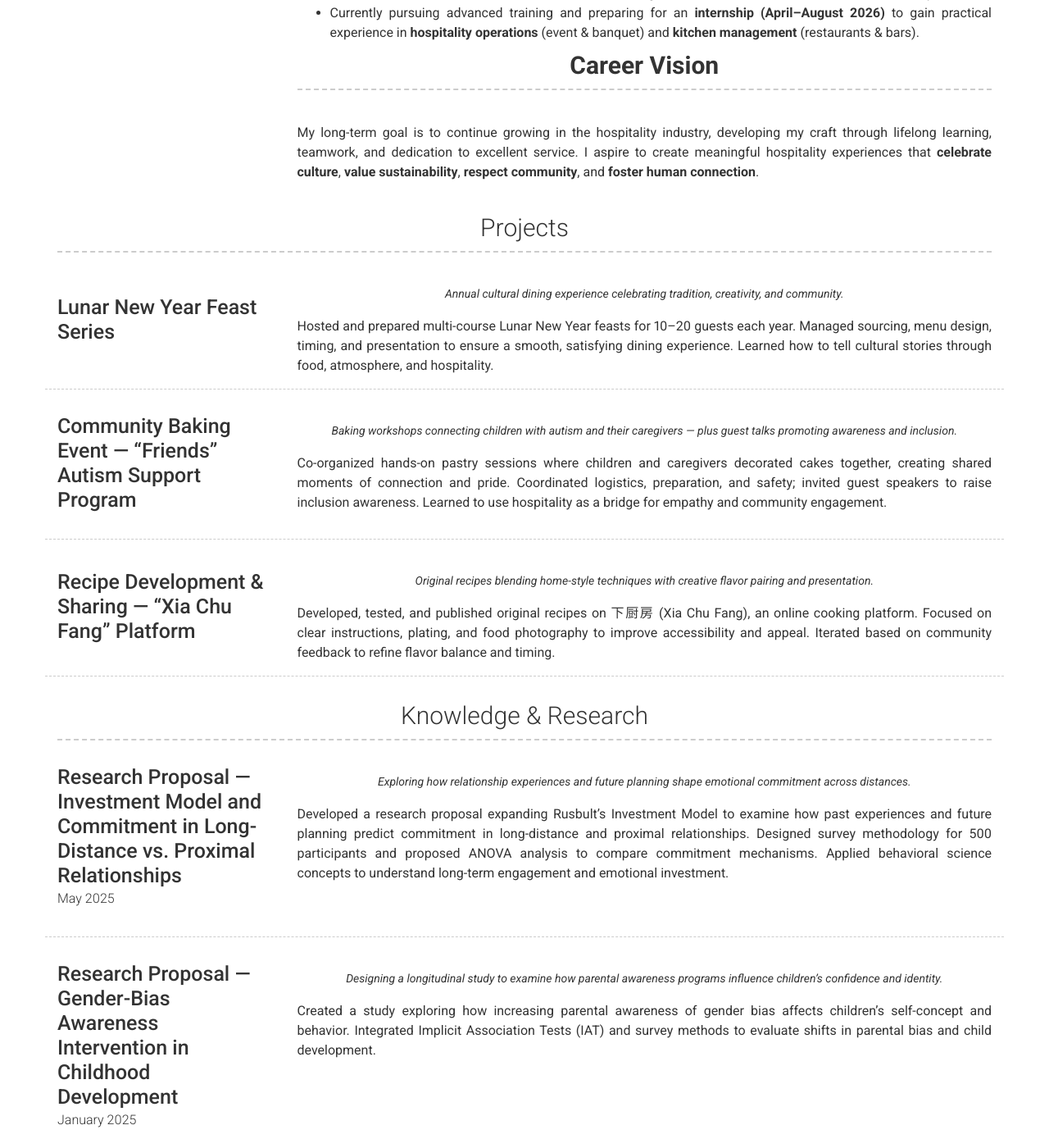
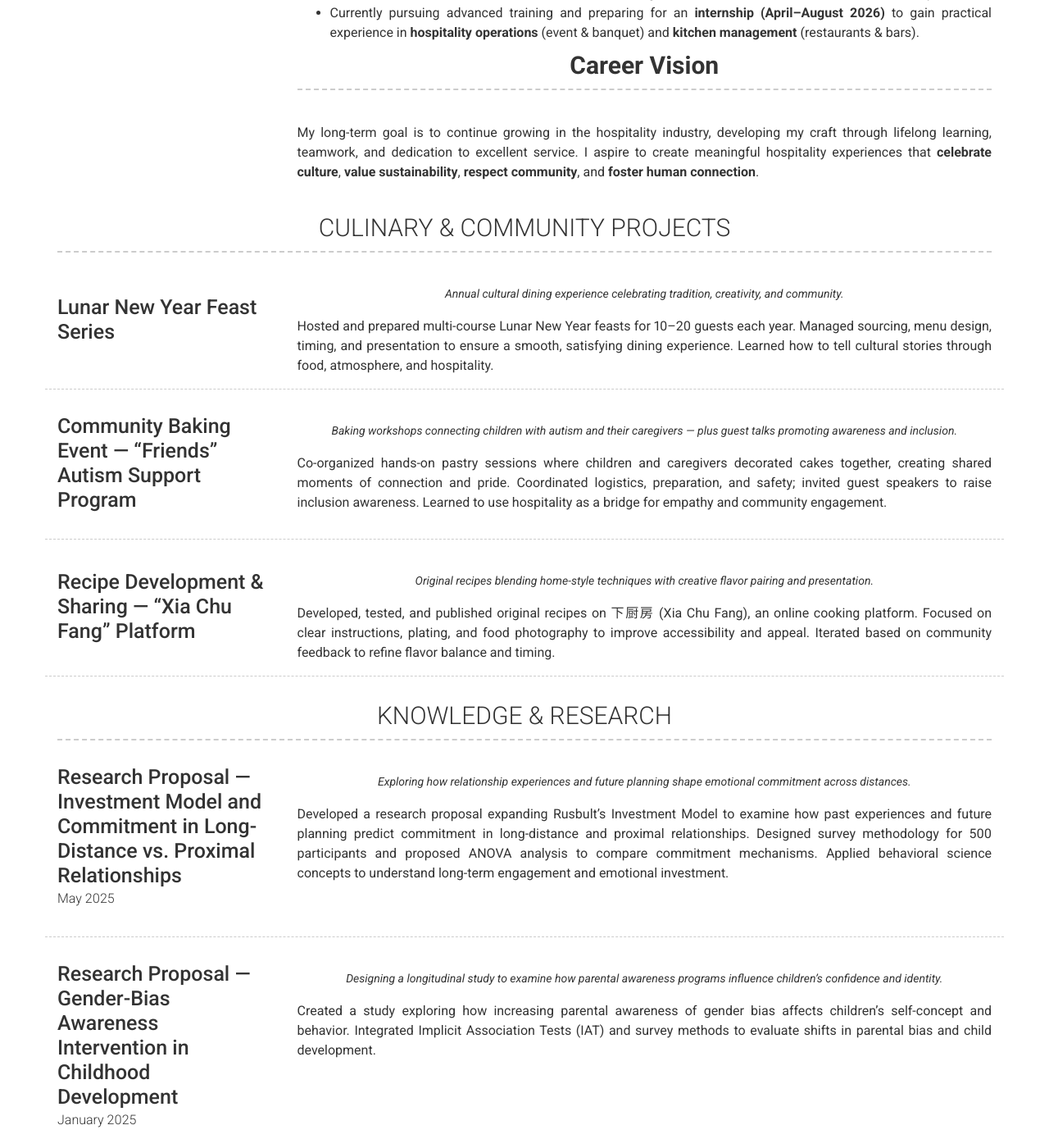
Before and after one commit to yueyiliao/yueyiliao.github.io, a Jekyll site: the page built from index.md, in a window 1280 px wide and 1400 px high, scrolled down 1043 px. Shown: the whole window at 82% size. Built offline with Jekyll 4.4.1, drawn with Linux system fonts in a browser that asks for light colours; nearby versions of some CDN libraries.

Commit message:
Update section titles and comment out additional links

```diff
--- a/_config.yml
+++ b/_config.yml
@@ -34,10 +34,10 @@ linkedin_username: yueyi-liao
 # googlescholar_username: D847cGsAAAAJ
 
 # Additional icon links
-additional_links:
-- title: Link name
-  icon: Font Awesome brand icon name (eg. fab fa-twitter) (https://fontawesome.com/icons?d=gallery&s=brands&m=free)
-  url: Link url (eg. https://google.com)
+# additional_links:
+# - title: Link name
+#   icon: Font Awesome brand icon name (eg. fab fa-twitter) (https://fontawesome.com/icons?d=gallery&s=brands&m=free)
+#   url: Link url (eg. https://google.com)
 # - title: another link
 #   icon: font awesome brand icon name (eg. fab fa-twitter) (https://fontawesome.com/icons?d=gallery&s=brands&m=free)
 #   url: Link url (eg. https://google.com)
@@ -73,7 +73,7 @@ about_content: |-
   I aspire to create meaningful hospitality experiences that **celebrate culture**, **value sustainability**, **respect community**, and **foster human connection**.
 
 content:
-  - title: Projects
+  - title: "CULINARY & COMMUNITY PROJECTS"
     layout: list
     content:
       - layout: left
@@ -106,7 +106,7 @@ content:
           Focused on clear instructions, plating, and food photography to improve accessibility and appeal.
           Iterated based on community feedback to refine flavor balance and timing.
 
-  - title: "Knowledge & Research"
+  - title: "KNOWLEDGE & RESEARCH"
     layout: list
     content:
       - layout: left
```
